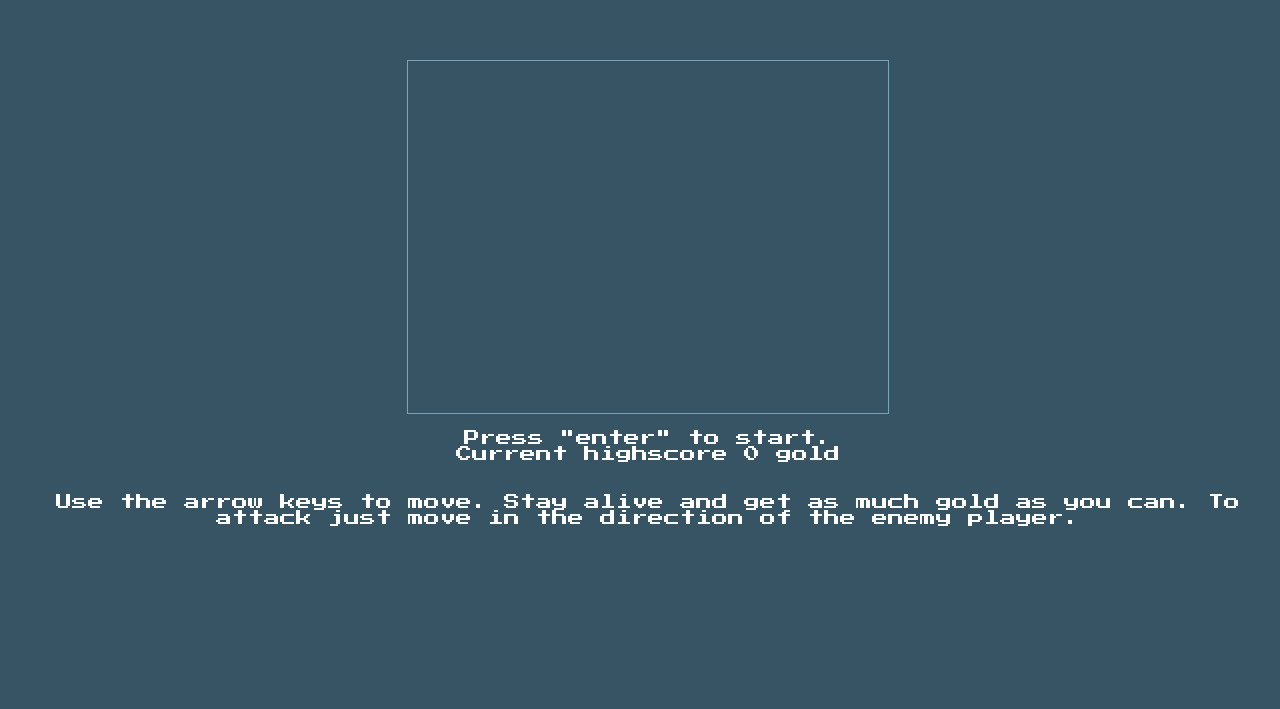
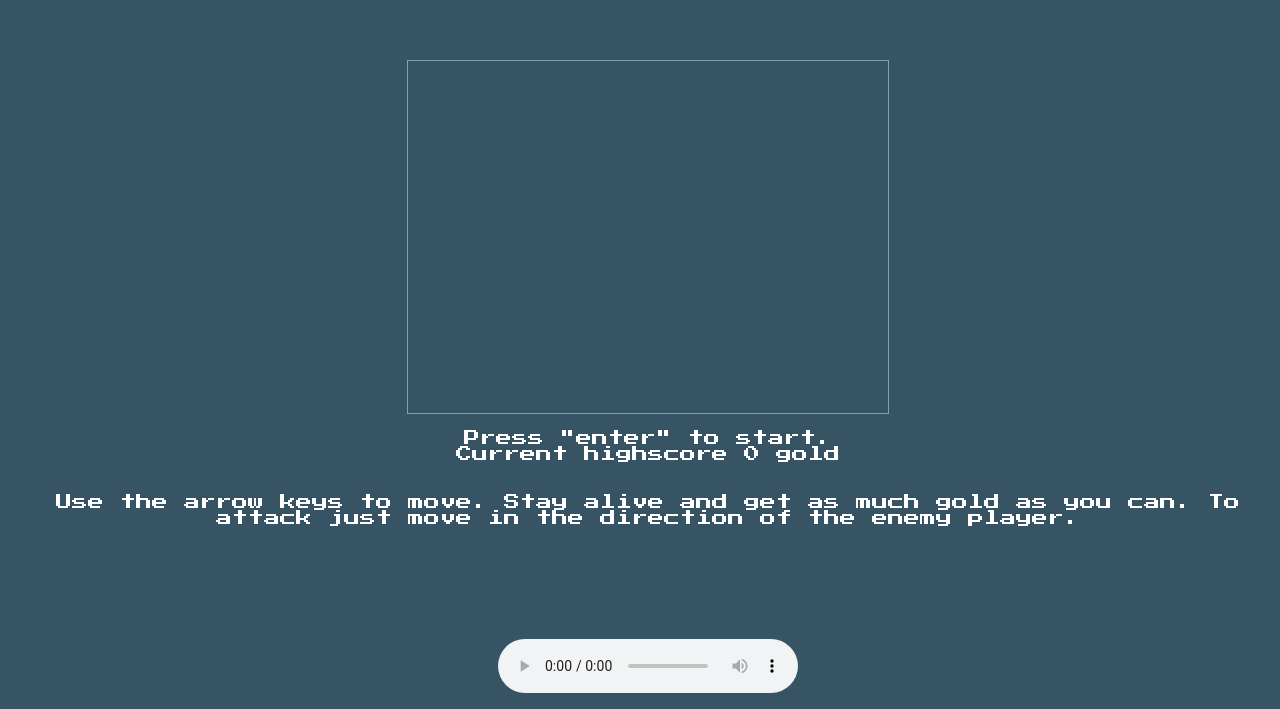
Before and after one commit to Ellwinn/ludum-dare-37, a website: page index.html in a window 1280 px wide. Shown: the part 107-816 px from the top of the page. Drawn offline with Linux system fonts and the light colour scheme.

Commit message:
Added audio

```diff
--- a/index.html
+++ b/index.html
@@ -25,6 +25,11 @@
         image-rendering: pixelated;
         border: solid 1px hsl(200, 30%, 60%);
       }
+
+      audio {
+        position: absolute;
+        bottom: 0;
+      }
     </style>
     <link
       href='https://fonts.googleapis.com/css?family=Press+Start+2P'
@@ -33,5 +38,6 @@
   </head>
   <body>
     <script src='bundle.js'></script>
+    <audio src='audio.wav' loop autoplay controls />
   </body>
 </html>
```
Also changed, not shown: 1 other file.
